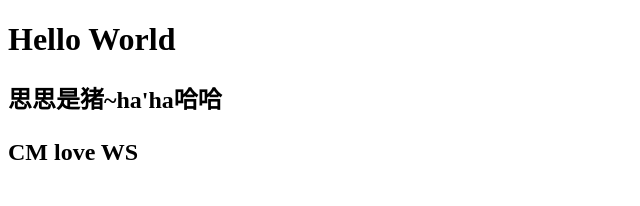
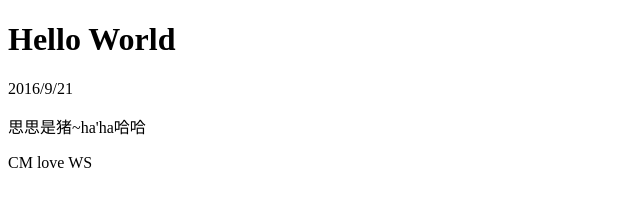
Before and after one commit to chlomine/chlomine.github.io, a plain HTML site: page index.html in a window 1280 px wide. Shown: the whole page, without its empty margins (0-640 px from the left). Drawn offline with Linux system fonts and the light colour scheme.

Commit message:
Update index.html

```diff
--- a/index.html
+++ b/index.html
@@ -2,9 +2,8 @@
 <html>
 <body>
 <h1>Hello World </h1>
-
-<h2>思思是猪~ha'ha哈哈<h2>
-
+<p>2016/9/21</p>
+<p>思思是猪~ha'ha哈哈<p>
 <p>CM love WS</p>
 </body>
 </html>
```
